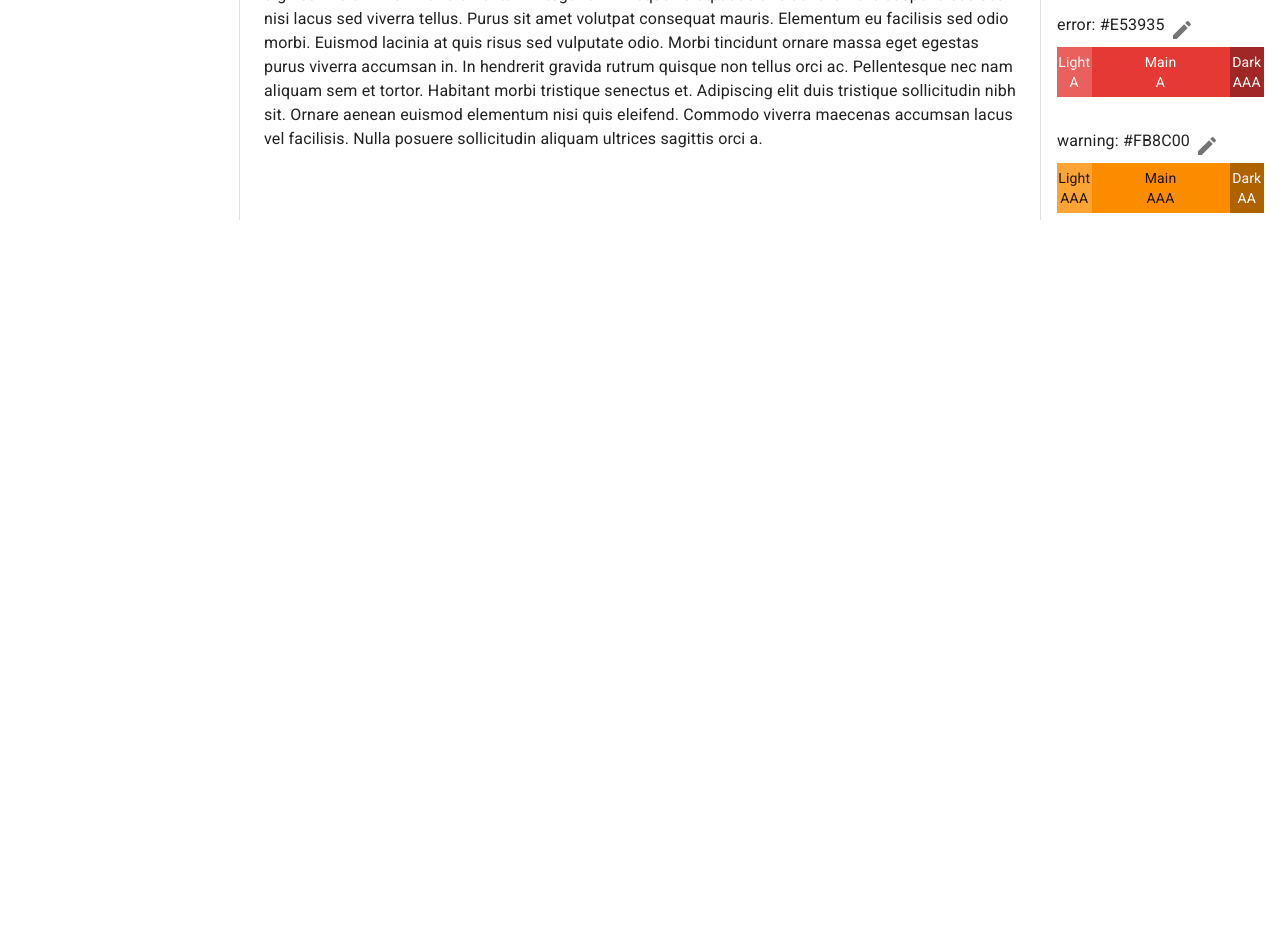
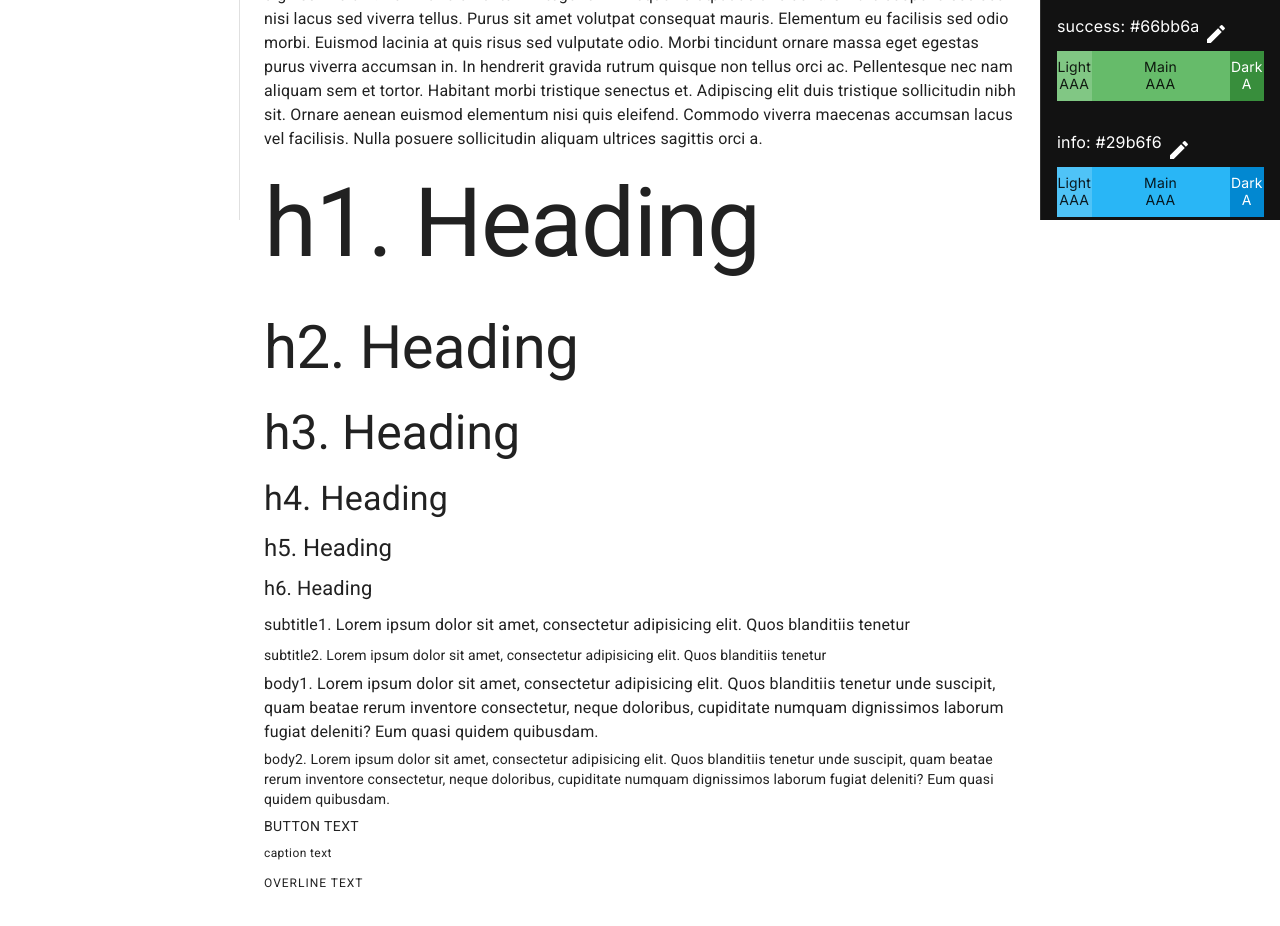
Before and after one commit to sernstberger/mui-themer, a React (Vite) app in the folder mui-themer/: page / in a window 1280 px wide. Shown: the part 580-1506 px from the top of the page. Before the commit the page ends 800 px from the top, so only its background shows below. Built offline with nearby package versions, Linux system fonts and the light colour scheme.

Commit message:
added theme changer drawer with separate theme

```diff
--- /dev/null
+++ b/mui-themer/src/app/ThemeChangerDrawer.tsx
@@ -0,0 +1,194 @@
+import { CssBaseline, Divider, Drawer, Stack } from '@mui/material';
+import { Box, Typography } from '@mui/material';
+import { PaletteItem } from './Components/PaletteItem';
+import {
+  Button,
+  createTheme,
+  ThemeProvider as MuiThemeProvider,
+} from '@mui/material';
+import '@fontsource/inter';
+
+const drawerWidth = 240;
+
+export const ThemeChangerDrawer = () => {
+  const theme = createTheme({
+    palette: {
+      mode: 'dark',
+      // primary: {
+      //   main: primaryColor,
+      // },
+      // error: {
+      //   main: error.find((color) => color.label === '600')?.color || '#D92D20',
+      // },
+      // warning: {
+      //   main:
+      //     warning.find((color) => color.label === '600')?.color || '#DC6803',
+      // },
+      // success: {
+      //   main:
+      //     success.find((color) => color.label === '600')?.color || '#079455',
+      // },
+    },
+    typography: {
+      fontFamily: '"Inter", "Helvetica", "Arial", sans-serif',
+      h1: {
+        fontSize: '1.8rem',
+        fontWeight: 700,
+        lineHeight: 1.2,
+      },
+      h2: {
+        fontSize: '1.75rem',
+        fontWeight: 700,
+        lineHeight: 1.2,
+      },
+      h3: {
+        fontSize: '1.6rem',
+        fontWeight: 700,
+        lineHeight: 1.2,
+      },
+      h4: {
+        fontSize: '1.5rem',
+        fontWeight: 700,
+        lineHeight: 1.2,
+      },
+      h5: {
+        fontSize: '1.25rem',
+        fontWeight: 700,
+        lineHeight: 1.2,
+      },
+      h6: {
+        fontSize: '1rem',
+        fontWeight: 700,
+        lineHeight: 1.2,
+      },
+      subtitle1: {
+        fontSize: '1rem',
+        fontWeight: 400,
+        lineHeight: 1.2,
+      },
+      subtitle2: {
+        fontSize: '0.875rem',
+        fontWeight: 400,
+        lineHeight: 1.2,
+      },
+      body1: {
+        fontSize: '1rem',
+        fontWeight: 400,
+        lineHeight: 1.2,
+      },
+      body2: {
+        fontSize: '0.875rem',
+        fontWeight: 400,
+        lineHeight: 1.2,
+      },
+      button: {
+        fontSize: '0.875rem',
+        fontWeight: 700,
+        lineHeight: 1.2,
+      },
+      caption: {
+        fontSize: '0.75rem',
+        fontWeight: 400,
+        lineHeight: 1.2,
+      },
+      overline: {
+        fontSize: '0.75rem',
+        fontWeight: 700,
+        lineHeight: 1.2,
+      },
+    },
+  });
+
+  return (
+    <MuiThemeProvider theme={theme}>
+      {/* <Button variant="contained" color="primary" onClick={handleCopyClick}>
+      Copy theme
+    </Button> */}
+
+      {/* <CssBaseline /> */}
+
+      <Drawer
+        sx={{
+          width: drawerWidth,
+          flexShrink: 0,
+
+          '& .MuiDrawer-paper': {
+            width: drawerWidth,
+            boxSizing: 'border-box',
+          },
+        }}
+        variant="permanent"
+        anchor="right"
+        PaperProps={{
+          sx: {
+            padding: 2,
+          },
+        }}
+      >
+        <Typography variant="h1">Mui Themer</Typography>
+        Copy theme button goes here
+        <Divider />
+        <Typography variant="h2">Palette</Typography>
+        <Stack spacing={4}>
+          <PaletteItem color="primary" />
+          <PaletteItem color="secondary" />
+          <PaletteItem color="error" />
+          <PaletteItem color="warning" />
+          <PaletteItem color="success" />
+          <PaletteItem color="info" />
+        </Stack>
+        <Divider sx={{ my: 2 }} />
+        <Typography variant="h2">Typography</Typography>
+        <Box>
+          <Typography variant="h1" gutterBottom>
+            h1. Heading
+          </Typography>
+          <Typography variant="h2" gutterBottom>
+            h2. Heading
+          </Typography>
+          <Typography variant="h3" gutterBottom>
+            h3. Heading
+          </Typography>
+          <Typography variant="h4" gutterBottom>
+            h4. Heading
+          </Typography>
+          <Typography variant="h5" gutterBottom>
+            h5. Heading
+          </Typography>
+          <Typography variant="h6" gutterBottom>
+            h6. Heading
+          </Typography>
+          <Typography variant="subtitle1" gutterBottom>
+            subtitle1. Lorem ipsum dolor sit amet, consectetur adipisicing elit.
+            Quos blanditiis tenetur
+          </Typography>
+          <Typography variant="subtitle2" gutterBottom>
+            subtitle2. Lorem ipsum dolor sit amet, consectetur adipisicing elit.
+            Quos blanditiis tenetur
+          </Typography>
+          <Typography variant="body1" gutterBottom>
+            body1. Lorem ipsum dolor sit amet, consectetur adipisicing elit.
+            Quos blanditiis tenetur unde suscipit, quam beatae rerum inventore
+            consectetur, neque doloribus, cupiditate numquam dignissimos laborum
+            fugiat deleniti? Eum quasi quidem quibusdam.
+          </Typography>
+          <Typography variant="body2" gutterBottom>
+            body2. Lorem ipsum dolor sit amet, consectetur adipisicing elit.
+            Quos blanditiis tenetur unde suscipit, quam beatae rerum inventore
+            consectetur, neque doloribus, cupiditate numquam dignissimos laborum
+            fugiat deleniti? Eum quasi quidem quibusdam.
+          </Typography>
+          <Typography variant="button" gutterBottom sx={{ display: 'block' }}>
+            button text
+          </Typography>
+          <Typography variant="caption" gutterBottom sx={{ display: 'block' }}>
+            caption text
+          </Typography>
+          <Typography variant="overline" gutterBottom sx={{ display: 'block' }}>
+            overline text
+          </Typography>
+        </Box>
+      </Drawer>
+    </MuiThemeProvider>
+  );
+};
--- a/mui-themer/src/app/app.tsx
+++ b/mui-themer/src/app/app.tsx
@@ -1,6 +1,5 @@
 import { Button, CssBaseline, Divider, Drawer, Stack } from '@mui/material';
 import { Box, Typography } from '@mui/material';
-import { PaletteItem } from './Components/PaletteItem';
 import { ThemeProvider } from './ThemeContext';
 import AppBar from '@mui/material/AppBar';
 import Toolbar from '@mui/material/Toolbar';
@@ -11,6 +10,7 @@ import ListItemIcon from '@mui/material/ListItemIcon';
 import ListItemText from '@mui/material/ListItemText';
 import InboxIcon from '@mui/icons-material/MoveToInbox';
 import MailIcon from '@mui/icons-material/Mail';
+import { ThemeChangerDrawer } from './ThemeChangerDrawer';
 
 const drawerWidth = 240;
 
@@ -166,42 +166,10 @@ const App = () => {
             accumsan lacus vel facilisis. Nulla posuere sollicitudin aliquam
             ultrices sagittis orci a.
           </Typography>
+          <Types />
         </Box>
 
-        <Drawer
-          sx={{
-            width: drawerWidth,
-            flexShrink: 0,
-
-            '& .MuiDrawer-paper': {
-              width: drawerWidth,
-              boxSizing: 'border-box',
-            },
-          }}
-          variant="permanent"
-          anchor="right"
-          PaperProps={{
-            sx: {
-              padding: 2,
-            },
-          }}
-        >
-          <Typography variant="h1">Mui Themer</Typography>
-          Copy theme button goes here
-          <Divider />
-          <Typography variant="h2">Palette</Typography>
-          <Stack spacing={4}>
-            <PaletteItem color="primary" />
-            <PaletteItem color="secondary" />
-            <PaletteItem color="error" />
-            <PaletteItem color="warning" />
-            <PaletteItem color="success" />
-            <PaletteItem color="info" />
-          </Stack>
-          <Divider sx={{ my: 2 }} />
-          <Typography variant="h2">Typography</Typography>
-          <Types />
-        </Drawer>
+        <ThemeChangerDrawer />
       </Box>
     </ThemeProvider>
   );
--- a/package.json
+++ b/package.json
@@ -7,6 +7,7 @@
   "dependencies": {
     "@emotion/react": "^11.13.3",
     "@emotion/styled": "^11.13.0",
+    "@fontsource/inter": "^5.1.0",
     "@fontsource/roboto": "^5.1.0",
     "@mui/icons-material": "^6.1.3",
     "@mui/material": "^6.1.3",
```
Also changed, not shown: 1 other file (tests, documents, lock files or other folders).
